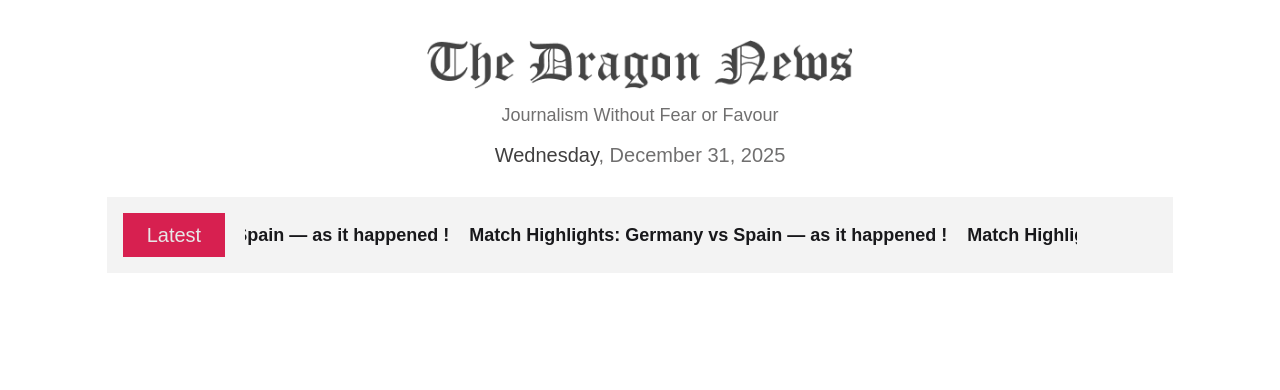
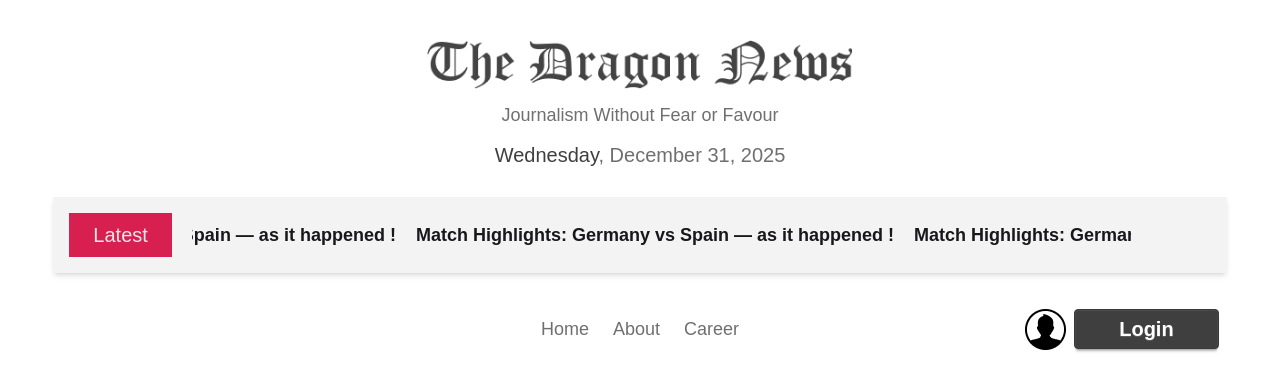
Before and after one commit to Shashuvo/Dragon-News, a React (Vite) app: page / in a window 1280 px wide. Shown: the top 390 px of the page. Built offline with nearby package versions, Linux system fonts and the light colour scheme.

Commit message:
Navbar Added

```diff
--- a/src/components/Latest/Latest.jsx
+++ b/src/components/Latest/Latest.jsx
@@ -3,7 +3,7 @@
 
 const Latest = () => {
     return (
-        <div className="flex gap-2 md:gap-5 items-center w-full md:w-10/12 mx-auto mt-7 bg-accent p-2 md:py-4 md:pl-4 md:pr-24">
+        <div className="flex gap-2 md:gap-5 items-center bg-accent p-2 md:py-4 md:pl-4 md:pr-24 shadow-md">
             <h1 className="bg-base-200 text-base-300 px-6 py-2 font-medium text-sm md:text-xl">Latest</h1>
 
             <Marquee pauseOnHover={true} speed={50}>
--- /dev/null
+++ b/src/components/Navbar/Navbar.jsx
@@ -0,0 +1,38 @@
+import React from 'react';
+import { NavLink } from 'react-router';
+import user from "../../assets/user.png"
+
+const Navbar = () => {
+    const links = <>
+        <li><NavLink to="/">Home</NavLink></li>
+        <li><NavLink to="/about">About</NavLink></li>
+        <li><NavLink to="/career">Career</NavLink></li>
+    </>
+    return (
+        <div className="navbar bg-base-100">
+            <div className="navbar-start">
+                <div className="dropdown">
+                    <div tabIndex={0} role="button" className="btn btn-ghost lg:hidden text-secondary">
+                        <svg xmlns="http://www.w3.org/2000/svg" className="h-5 w-5" fill="none" viewBox="0 0 24 24" stroke="currentColor"> <path strokeLinecap="round" strokeLinejoin="round" strokeWidth="2" d="M4 6h16M4 12h8m-8 6h16" /> </svg>
+                    </div>
+                    <ul
+                        tabIndex="-1"
+                        className="menu menu-sm dropdown-content bg-base-100 rounded-box z-1 mt-3 w-52 p-2 shadow text-secondary">
+                        {links}
+                    </ul>
+                </div>
+            </div>
+            <div className="navbar-center hidden lg:flex">
+                <ul className="menu menu-horizontal px-1 text-secondary text-lg">
+                    {links}
+                </ul>
+            </div>
+            <div className="navbar-end gap-2">
+                <img src={user} alt="User Image" />
+                <a className="btn btn-primary text-white md:text-xl font-semibold py-2 px-11">Login</a>
+            </div>
+        </div>
+    );
+};
+
+export default Navbar;
--- a/src/layouts/HomeLayout/HomeLayout.jsx
+++ b/src/layouts/HomeLayout/HomeLayout.jsx
@@ -2,12 +2,20 @@
 import { Outlet } from 'react-router';
 import Header from '../../components/Header/Header';
 import Latest from '../../components/Latest/Latest';
+import Navbar from '../../components/Navbar/Navbar';
 
 const HomeLayout = () => {
     return (
         <div>
-            <header><Header></Header></header>
-            <section className="latest-news"><Latest></Latest></section>
+            <header>
+                <Header></Header>
+            </header>
+            <section className="latest-news w-full md:w-11/12 mx-auto mt-4 md:mt-7">
+                <Latest></Latest>
+            </section>
+            <nav className="w-full md:w-11/12 mx-auto mt-2 md:mt-5">
+                <Navbar></Navbar>
+            </nav>
             <main>
                 <section className="nav-left"></section>
                 <section className="main">
```
